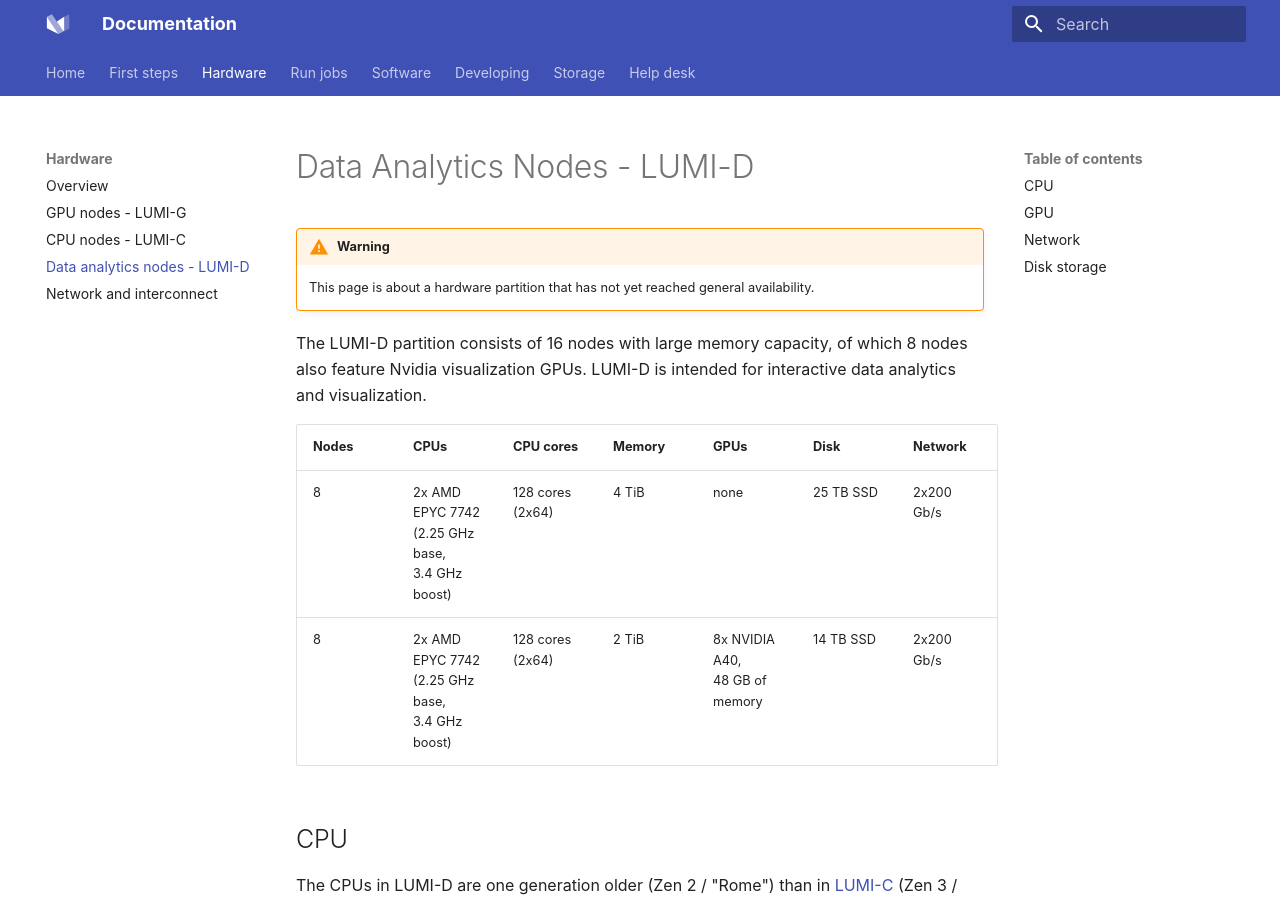
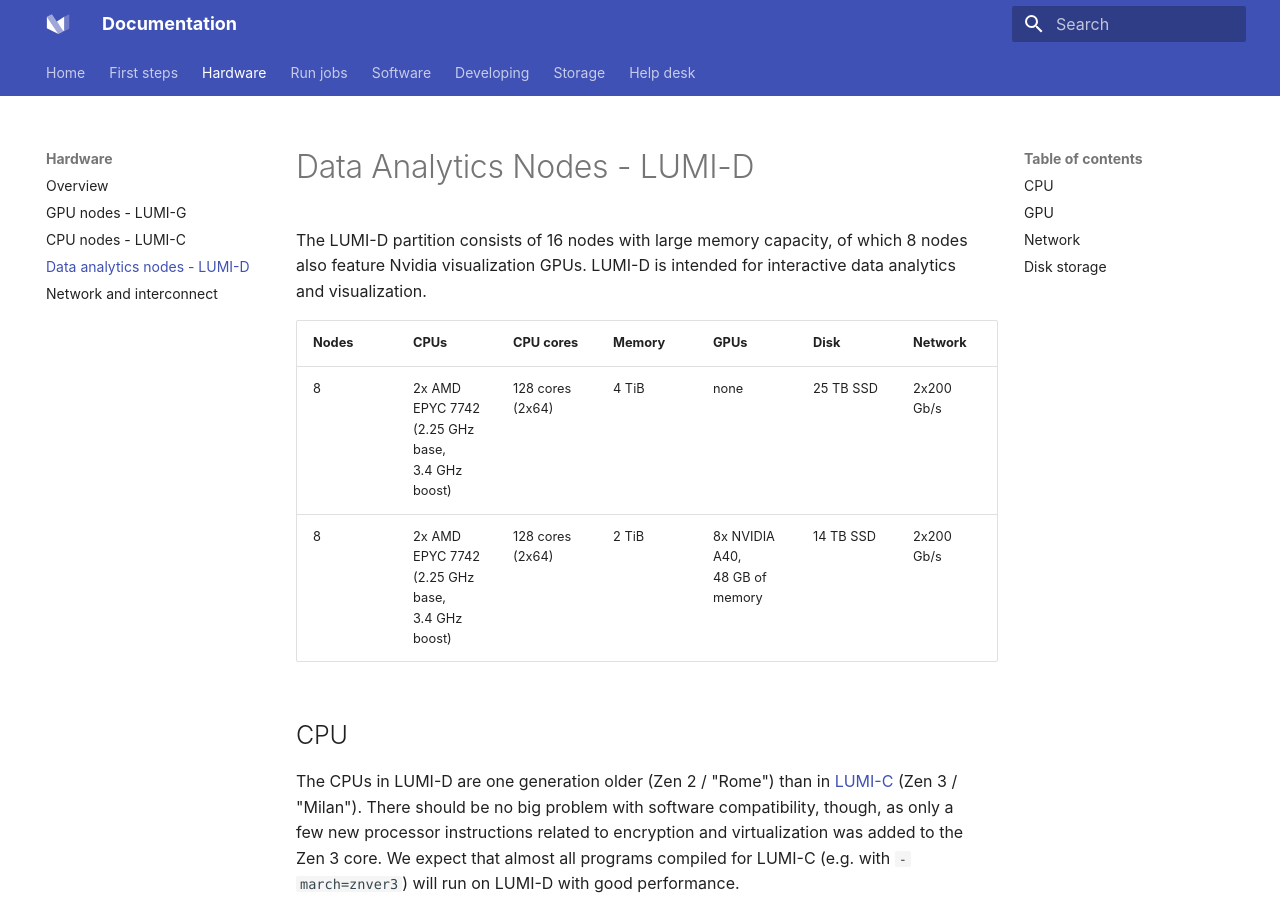
Before and after one commit to Lumi-supercomputer/lumi-userguide, an MkDocs documentation site: the page built from docs/hardware/lumid.md, in a window 1280 px wide and 900 px high. Built offline with MkDocs 1.6.1 and Material for MkDocs 9.7.7, drawn with Linux system fonts in a browser that asks for light colours.

```diff
--- a/docs/hardware/lumid.md
+++ b/docs/hardware/lumid.md
@@ -5,10 +5,6 @@
 [interconnect]: network.md
 [a40-product]: https://www.nvidia.com/en-us/data-center/a40/
 [a40-specs]: https://www.nvidia.com/content/dam/en-zz/Solutions/Data-Center/a40/proviz-print-nvidia-a40-datasheet-us-nvidia-1469711-r8-web.pdf
-
-!!! warning
-    This page is about a hardware partition that has not yet reached
-    general availability.
 
 The LUMI-D partition consists of 16 nodes with large memory capacity, of
 which 8 nodes also feature Nvidia visualization GPUs. LUMI-D is intended for
```
Also changed, not shown: docs/runjobs/scheduled-jobs/partitions.md (+1 -0 lines), docs/runjobs/webui/desktop.md (+1 -0 lines).
